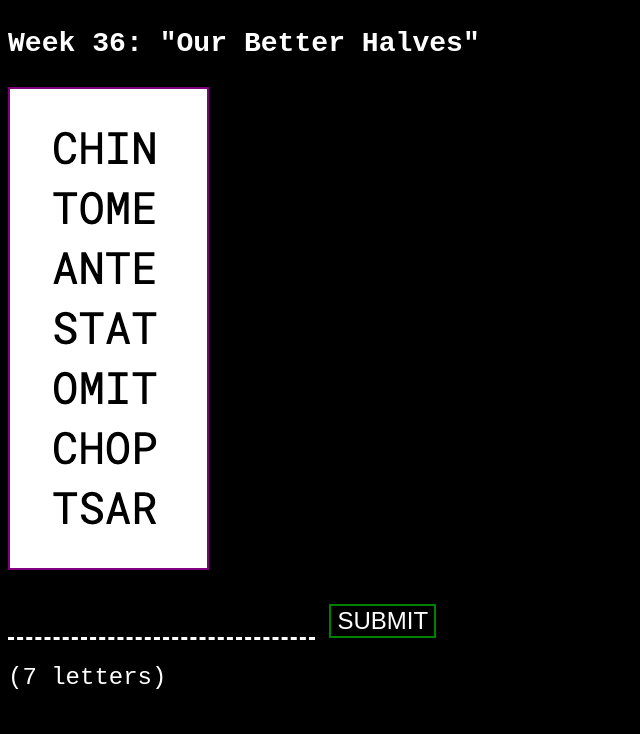
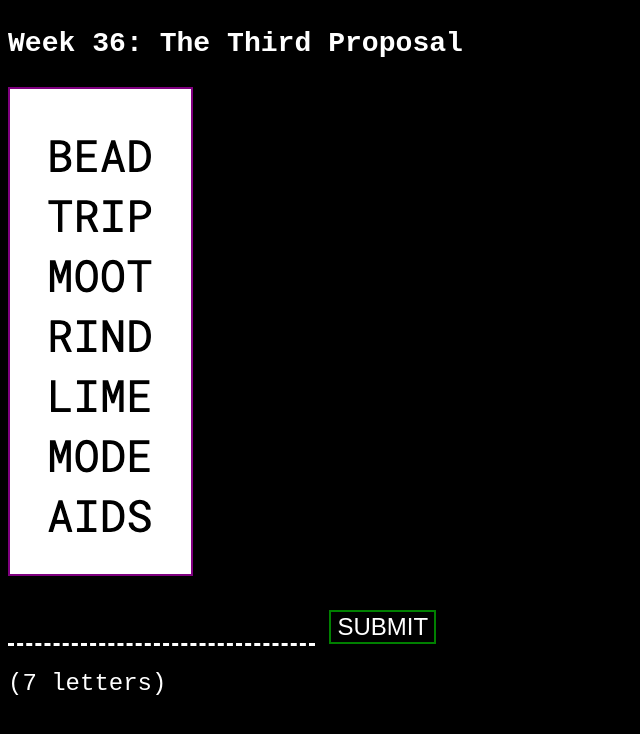
Before and after one commit to noahpicard/fourbyseven, a plain HTML site: page index.html in a window 1280 px wide. Shown: the whole page, without its empty margins (0-640 px from the left). Drawn offline with Linux system fonts and the light colour scheme.

Commit message:
content: Add all finished puzzles from archive

```diff
--- a/css/style.css
+++ b/css/style.css
@@ -17,7 +17,6 @@ input {
 
 img {
   border: 2px purple solid;
-  max-width: 500px;
 }
 
 button {
--- a/js/main.js
+++ b/js/main.js
@@ -34,7 +34,7 @@ function getCurrentWeekNumber() {
   var numberOfDays = Math.floor((currentdate) / (24 * 60 * 60 * 1000));
   var result = Math.ceil(( currentdate.getDay() + 1 + numberOfDays) / 7);
   console.log(`The week number of the current date (${currentdate}) is ${result}.`);
-  return result;
+  return result; // Change this to the index of your puzzle for testing
 }
 
 function getCurrentPuzzleData() {
--- a/js/puzzles.js
+++ b/js/puzzles.js
@@ -1,14 +1,74 @@
 var puzzleList = [
+  {
+    title: "The Third Proposal",
+    image: "puzzle_images/the_third_proposal.png",
+    answer: "diamond",
+    hint: "try harder?",
+  },
+  {
+    title: "Wedding",
+    image: "puzzle_images/wedding.png",
+    answer: "anoints",
+    hint: "try harder?",
+  },
+  {
+    title: "Pendant",
+    image: "puzzle_images/pendant.png",
+    answer: "curious",
+    hint: "try harder?",
+  },
+  {
+    title: "Triangulate",
+    image: "puzzle_images/triangulate.png",
+    answer: "bug",
+    hint: "try harder?",
+  },
+  {
+    title: "Grounds",
+    image: "puzzle_images/grounds.png",
+    answer: "terrain",
+    hint: "try harder?",
+  },
+  {
+    title: "\"Move Over!\"",
+    image: "puzzle_images/move_over.png",
+    answer: "shifted",
+    hint: "try harder?",
+  },
   {
     title: "\"Our Better Halves\"",
     image: "puzzle_images/our_better_halves.png",
-    answer: "awesome",
+    answer: "matches",
     hint: "try harder?",
   },
   {
-    title: "\"Grounds\"",
-    image: "puzzle_images/grounds.png",
-    answer: "cuticle",
-    hint: "try less",
-  }
+    title: "The Other Side",
+    image: "puzzle_images/the_other_side.png",
+    answer: "funeral",
+    hint: "try harder?",
+  },
+  {
+    title: "When Two Make One",
+    image: "puzzle_images/when_two_make_one.png",
+    answer: "child",
+    hint: "try harder?",
+  },
+  {
+    title: "Hitchhiker",
+    image: "puzzle_images/hitchhiker.png",
+    answer: "fortytwo",
+    hint: "try harder?",
+  },
+  {
+    title: "Flip-flops",
+    image: "puzzle_images/flip_flops.png",
+    answer: "nosocks",
+    hint: "try harder?",
+  },
+  {
+    title: "Why the long fact?",
+    image: "puzzle_images/why_the_long_fact.png",
+    answer: "grimace",
+    hint: "try harder?",
+  },
 ];
```
Also changed, not shown: puzzle_images/flip_flops.png (added), puzzle_images/hitchhiker.png (added), puzzle_images/move_over.png (added), puzzle_images/pendant.png (added), puzzle_images/the_other_side.png (added), puzzle_images/the_third_proposal.png (added), puzzle_images/triangulate.png (added), puzzle_images/wedding.png (added), puzzle_images/when_two_make_one.png (added), puzzle_images/why_the_long_fact.png (added).
